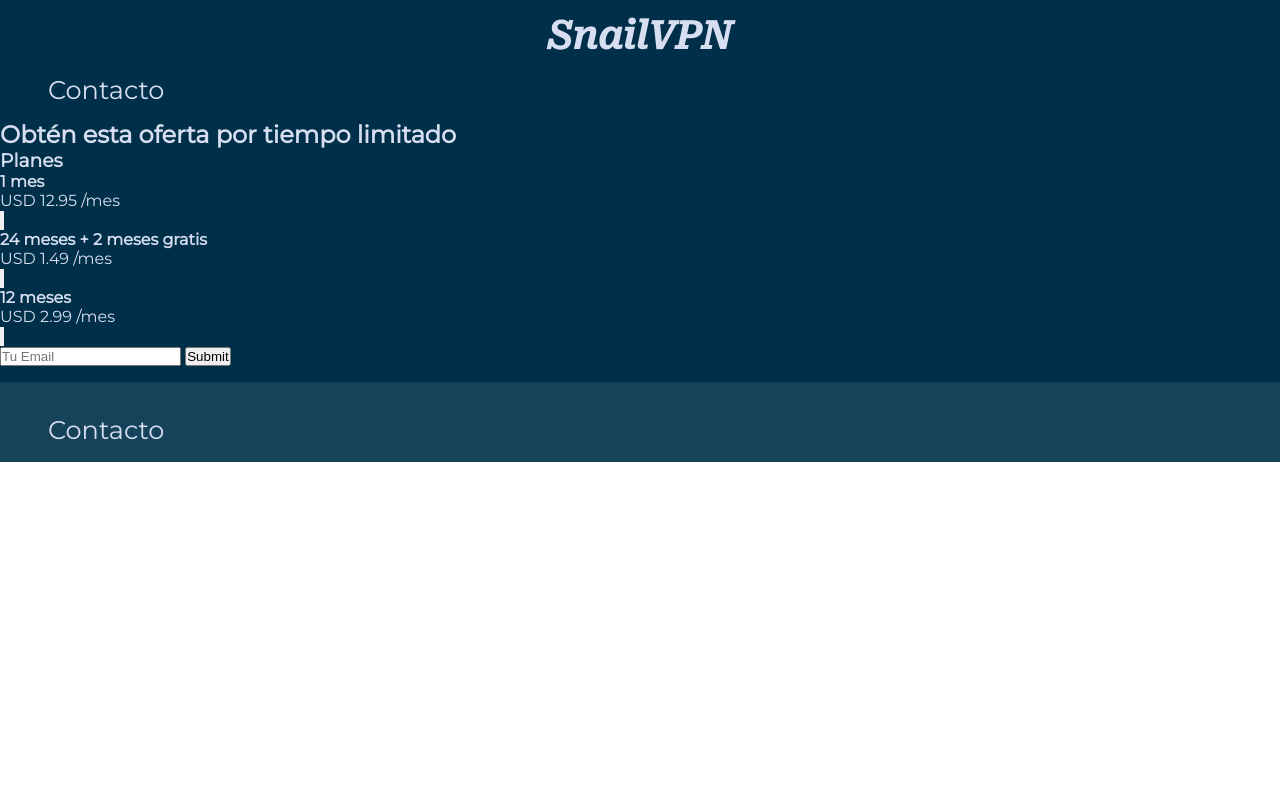
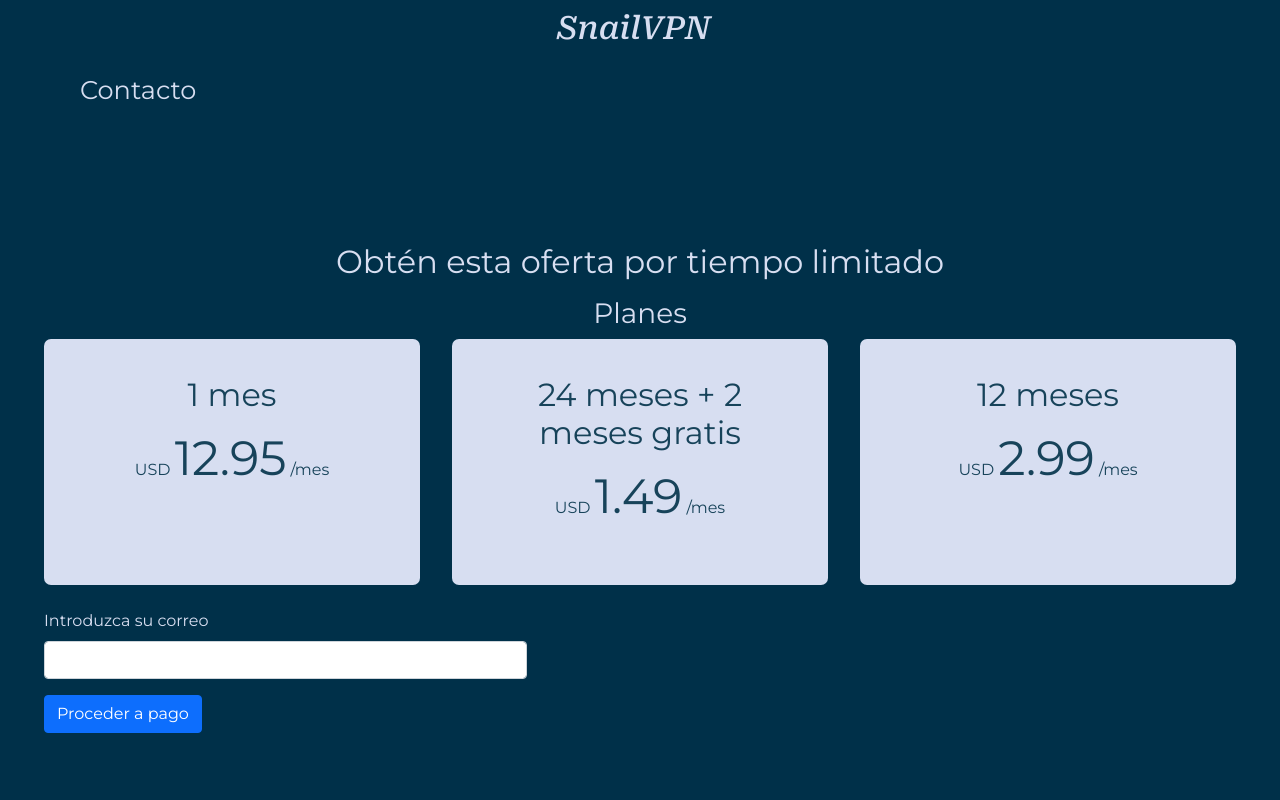
Before and after one commit to Manolo15v/Vnp_page, a plain HTML site: page pages/download.html in a window 1280 px wide. Shown: the top 800 px of the page. Drawn offline with nearby package versions, Linux system fonts and the light colour scheme.

Commit message:
reentrega de responsive

```diff
--- a/pages/download.html
+++ b/pages/download.html
@@ -7,13 +7,14 @@
     <link rel="preconnect" href="https://fonts.googleapis.com">
     <link rel="preconnect" href="https://fonts.gstatic.com" crossorigin>
     <link href="https://fonts.googleapis.com/css2?family=Montserrat:wght@300;400&family=Roboto+Serif:ital,wght@0,400;0,500;1,500&display=swap" rel="stylesheet">
+    <link href="https://cdn.jsdelivr.net/npm/bootstrap@5.1.3/dist/css/bootstrap.min.css" rel="stylesheet" integrity="sha384-1BmE4kWBq78iYhFldvKuhfTAU6auU8tT94WrHftjDbrCEXSU1oBoqyl2QvZ6jIW3" crossorigin="anonymous">
+    <link rel="shortcut icon" href="/img/snail-logo-p.png" type="image/x-icon">
     <link rel="stylesheet" href="../style.css">
-    <link rel="shortcut icon" href="/img/snail-logo-p.png" type="image/x-icon">
     <title>SnailVPN</title>
 </head>
 <body>
     <header class="header">
-        <nav class="nav contenedor"><!--navegacion-->
+        <nav class="nav container"><!--navegacion-->
             <div>
                 <a href="../#" class="logo">
                     <h2>SnailVPN</h2>
@@ -21,46 +22,49 @@
             </div>
             <ul>
                 <li>
-                    <a href="./pages/contacto.html">Contacto</a>
+                    <a href="../pages/contacto.html">Contacto</a>
                 </li>
             </ul>
         </nav>
     </header>
 
-    <main>
-        <section class="plan">
-            <div>
-                <h2>Obtén esta oferta por tiempo limitado</h2>
-            </div>
+    <main class="download-main">
+        <section class="planes container">
 
-            <h3>Planes</h3>
-            <div>
-                <h4>1 mes</h4>
-                <p>USD <span>12.95</span> /mes</p>
-                <input type="button" value="">
-            </div>
-            <div>
-                <h4>24 meses + 2 meses gratis</h4>
-                <p>USD <span>1.49</span> /mes</p>
-                <input type="button" value="">
-            </div>
-            <div>
-                <h4>12 meses</h4>
-                <p>USD <span>2.99</span> /mes</p>
-                <input type="button" value="">
+            <h2>Obtén esta oferta por tiempo limitado</h2>  <h3>Planes</h3>
+
+            <div class="planes-grid">
+                <div class="plan">
+                    <h4>1 mes</h4>
+                    <p>USD <span class="bold">12.95</span> /mes</p>
+                </div>
+                <div class="plan">
+                    <h4>24 meses + 2 meses gratis</h4>
+                    <p>USD <span>1.49</span> /mes</p>
+
+                </div>
+                <div class="plan">
+                    <h4>12 meses</h4>
+                    <p>USD <span>2.99</span> /mes</p>
+                </div>
             </div>
         </section>
-        <section class="correo">
-            <form class="formulario">
-                <label ></label>
-                <input type="email" placeholder="Tu Email">
-                <input type="submit">
+        <section class="formulario container">
+            <form>
+                <div class="row">
+                    <div class="mb-3 col-md-5 col-sm-12">
+                        <label for="exampleInputEmail1" class="form-label">Introduzca su correo</label>
+                        <input type="email" class="form-control" id="exampleInputEmail1" aria-describedby="emailHelp">
+                    </div>
+                </div>
+
+                <button type="submit" class="btn btn-primary">Proceder a pago</button>
             </form>
         </section>
     </main>
 
     <footer class="footer">
-        <nav class="nav contenedor"><!--navegacion_footer-->
+        <nav class="nav container"><!--navegacion_footer-->
             <ul>
                 <li>
                     <a href="./pages/contacto.html">Contacto</a>
@@ -69,5 +73,8 @@
             </ul>
         </nav>
     </footer>
+
+    <script src="https://cdn.jsdelivr.net/npm/@popperjs/core@2.10.2/dist/umd/popper.min.js" integrity="sha384-7+zCNj/IqJ95wo16oMtfsKbZ9ccEh31eOz1HGyDuCQ6wgnyJNSYdrPa03rtR1zdB" crossorigin="anonymous"></script>
+    <script src="https://cdn.jsdelivr.net/npm/bootstrap@5.1.3/dist/js/bootstrap.min.js" integrity="sha384-QJHtvGhmr9XOIpI6YVutG+2QOK9T+ZnN4kzFN1RtK3zEFEIsxhlmWl5/YESvpZ13" crossorigin="anonymous"></script>
 </body>
 </html>
--- a/style.css
+++ b/style.css
@@ -19,7 +19,11 @@
     text-decoration: none;
     color: #D7DEF1;
 }
-.contenedor {
+a:hover{
+    text-decoration: none;
+    color: #D7DEF1;
+}
+.container {
     width: 95%;
     max-width: 120rem;
     margin: 0 auto;
@@ -34,6 +38,7 @@
     background-color: #003049;
     height: 20vh;
     width: 100%;
+    padding-top: 2vh;
 }
 
 .h-index{
@@ -171,6 +176,52 @@
 }
 /* footer end */
 
+/* download */
+
+.download-main{
+    height: 70rem;
+}
+.planes{
+    text-align: center;
+}
+
+.planes h2{
+    margin-bottom: 2vh;
+}
+
+.planes-grid{
+    display: grid;
+    grid-template-rows: repeat(3, 1fr);
+    gap: 2rem;
+    margin-top: 1vh;
+    margin-bottom: 3vh;
+}
+
+.plan{
+    background-color: #D7DEF1;
+    color: #17435A;
+    padding: 2rem;
+    border-radius: 7px;
+    border: solid transparent 5px;
+    transition: all 1s;
+}
+
+.plan:hover{
+    cursor: pointer;
+    border: solid #178a9e 5px;
+    background-color: #c7cad4;
+}
+
+.plan h4{
+    font-size: 2rem;
+}
+.plan span{
+    font-size: 3rem;
+}
+
+
+/* download end */
+
 /* Resposive */
 @media (min-width: 768px) {
     /* header */
@@ -195,5 +246,23 @@
     .footer{
         height: 10vh;
     }
+
+    /* download */
+    .download-main{
+        display: flex;
+        flex-direction: column;
+        justify-content: center;
+        height: 60rem;
+    }
+}
+
+@media (min-width: 992px) {
+    .download-main{
+        height: 47rem;
+    }
+    .planes-grid{
+        grid-template-rows: 1fr;
+        grid-template-columns: repeat( 3, 1fr);
+    }
 }
 /* Resposive end */
```
Also changed, not shown: index.html (+9 -5 lines), pages/contacto.html (+25 -16 lines).
